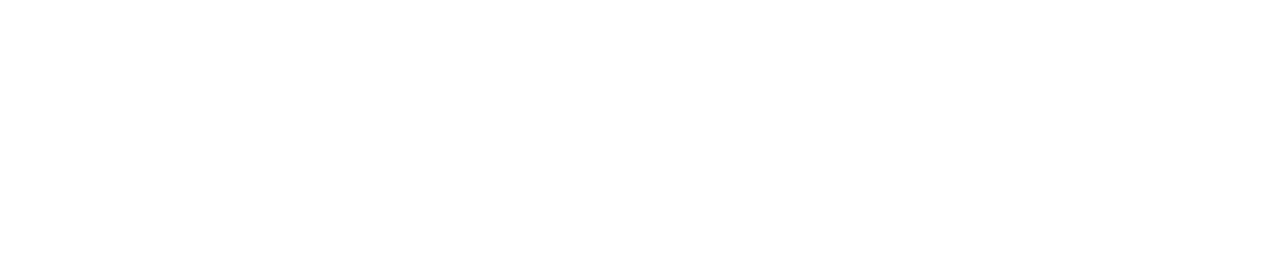
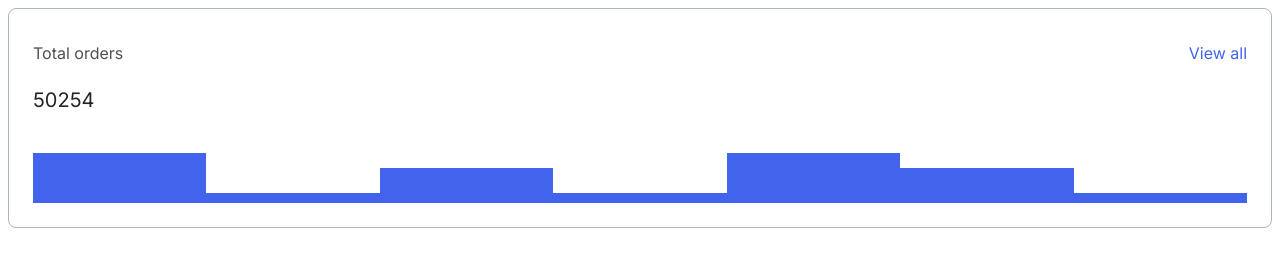
Before and after one commit to js-tasks-ru/htmlcss-20230411_igorvs, a website: page 04-lection2/01-histogram/index.html in a window 1280 px wide. Drawn offline with Linux system fonts and the light colour scheme.

Commit message:
add solution for 4-module histogram

```diff
--- a/04-lection2/01-histogram/histogram.css
+++ b/04-lection2/01-histogram/histogram.css
@@ -0,0 +1,77 @@
+.histogram {
+    background: var(--white);
+    border: 1px solid var(--grey-3);
+    border-radius: 8px;
+    box-sizing: border-box;
+    display: flex;
+    flex-direction: column;
+    justify-content: space-between;
+    padding: 16px 24px 24px 24px;
+}
+
+.histogram__head {
+    display: flex;
+    flex-direction: row;
+    justify-content: space-between;
+}
+
+.histogram__title {
+    font-family: 'Inter';
+    font-style: normal;
+    font-weight: 400;
+    font-size: 16px;
+    line-height: 24px;
+    color: var(--black);
+    opacity: 0.8;
+}
+
+.histogram__href {
+    font-family: 'Inter';
+    font-style: normal;
+    font-weight: 400;
+    font-size: 16px;
+    line-height: 24px;
+    color: var(--histogram-blue);
+}
+
+.histogram__body {
+    display: flex;
+    flex-direction: column;
+    justify-content: flex-start;
+    padding-top: 6px;
+    padding-bottom: 40px;
+}
+
+.histogram__count {
+    font-family: 'Inter';
+    font-style: normal;
+    font-weight: 400;
+    font-size: 20px;
+    line-height: 26px;
+    color: var(--black);
+    margin: 0px;
+}
+
+.histogram__graphic {
+    display: flex;
+    flex-direction: row;
+    align-items: flex-end;
+}
+
+.histogram__graphic-element {
+    flex-grow: 1;
+    width: 9px;
+    background: var(--histogram-blue);
+}
+
+.histogram__graphic-element-hight {
+    height: 50px;
+}
+
+.histogram__graphic-element_midle {
+    height: 35px;
+}
+
+.histogram__graphic-element_short {
+    height: 10px;
+}
--- a/04-lection2/01-histogram/index.html
+++ b/04-lection2/01-histogram/index.html
@@ -6,6 +6,38 @@
         <link rel="stylesheet" href="./histogram.css">
     </head>
     <body>
+        <div class="histogram">
+            <div class="histogram__head">
+                <p class="histogram__title">Total orders</dp>
+                <p class="histogram__href">View all</p>
+            </div>
+            <div class="histogram__body">
+                <h4 class="histogram__count">50254</h4>
+            </div>
+            <div class="histogram__graphic">
+                <div class="histogram__graphic-element histogram__graphic-element-hight">
+
+                </div>
+                <div class="histogram__graphic-element histogram__graphic-element_short">
+
+                </div>
+                <div class="histogram__graphic-element histogram__graphic-element_midle">
+
+                </div>
+                <div class="histogram__graphic-element histogram__graphic-element_short">
+
+                </div>
+                <div class="histogram__graphic-element histogram__graphic-element-hight">
+
+                </div>
+                <div class="histogram__graphic-element histogram__graphic-element_midle">
+
+                </div>
+                <div class="histogram__graphic-element histogram__graphic-element_short">
+
+                </div>
+            </div>
+        </div>
 
     </body>
 </html>
--- a/assets/css/main.css
+++ b/assets/css/main.css
@@ -26,6 +26,7 @@
     --primary: var(--blue);
     --primary-hover: var(--blue-hover);
     --primary-disabled: var(--blue-disabled);
+    --histogram-blue: var(--blue-disabled);
     --secondary: var(--purple);
     --secondary-hover: var(--purple-hover);
     --secondary-disabled: var(--purple-disabled);
```
